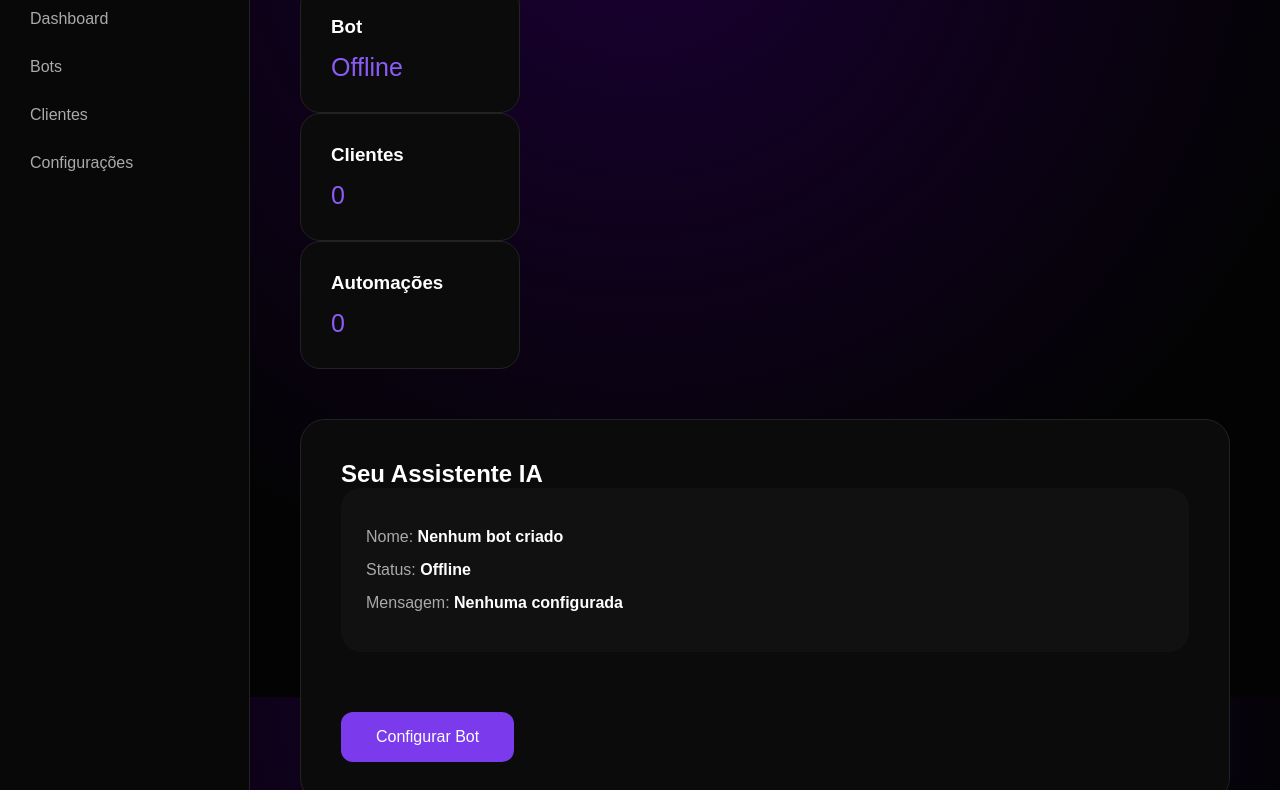
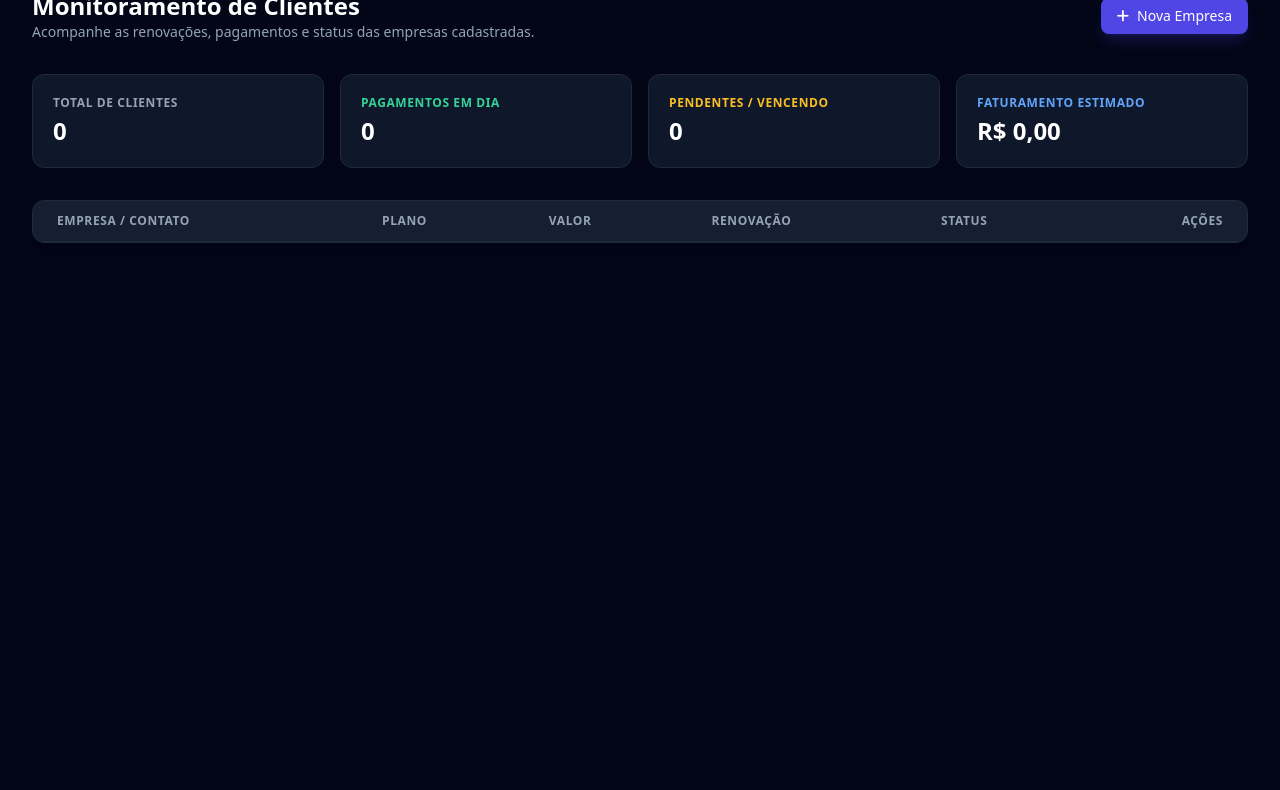
Before and after one commit to Saykswzx/zyntra-ai, a plain HTML site: page dashboard.html in a window 1280 px wide. Shown: the part 103-893 px from the top of the page. After the commit the page ends 800 px from the top, so only its background shows below. Drawn offline with nearby package versions, Linux system fonts and the light colour scheme.

Commit message:
Update dashboard.html

```diff
--- a/dashboard.html
+++ b/dashboard.html
@@ -1,164 +1,77 @@
 <!DOCTYPE html>
+<html lang="pt-BR">
+<head>
+    <meta charset="UTF-8">
+    <meta name="viewport" content="width=device-width, initial-scale=1.0">
+    <title>Zyntra | Painel da Equipe</title>
+    <script src="https://cdn.tailwindcss.com"></script>
+    <link rel="stylesheet" href="https://cdnjs.cloudflare.com/ajax/libs/font-awesome/6.4.0/css/all.min.css">
+</head>
+<body class="bg-slate-950 text-slate-100 font-sans min-h-screen">
 
-<html lang="pt-BR">
+    <header class="bg-slate-900 border-b border-slate-800 px-6 py-4 flex justify-between items-center">
+        <div class="flex items-center space-x-3">
+            <span class="text-xl font-bold bg-gradient-to-r from-blue-400 to-indigo-500 bg-clip-text text-transparent">Zyntra Team</span>
+            <span class="text-xs bg-indigo-500/20 text-indigo-400 px-2.5 py-1 rounded-full border border-indigo-500/30">Área Restrita</span>
+        </div>
+        <div class="flex items-center space-x-4">
+            <span class="text-sm text-slate-400"><i class="fa-solid fa-user-shield mr-2"></i>Equipe Admin</span>
+            <a href="index.html" class="text-sm text-slate-400 hover:text-white transition"><i class="fa-solid fa-arrow-right-from-bracket mr-1"></i> Sair</a>
+        </div>
+    </header>
 
-<head>
+    <main class="max-w-7xl mx-auto px-4 sm:px-6 lg:px-8 py-8">
 
-<meta charset="UTF-8">
+        <div class="mb-8 flex flex-col sm:flex-row justify-between items-start sm:items-center gap-4">
+            <div>
+                <h1 class="text-2xl font-bold text-white">Monitoramento de Clientes</h1>
+                <p class="text-sm text-slate-400">Acompanhe as renovações, pagamentos e status das empresas cadastradas.</p>
+            </div>
+            <button onclick="adicionarEmpresaModal()" class="bg-indigo-600 hover:bg-indigo-500 text-white px-4 py-2 rounded-lg text-sm font-medium transition flex items-center shadow-lg shadow-indigo-600/20">
+                <i class="fa-solid fa-plus mr-2"></i> Nova Empresa
+            </button>
+        </div>
 
-<meta name="viewport" content="width=device-width, initial-scale=1.0">
+        <div class="grid grid-cols-1 sm:grid-cols-2 lg:grid-cols-4 gap-4 mb-8">
+            <div class="bg-slate-900 border border-slate-800 p-5 rounded-xl">
+                <p class="text-xs text-slate-400 uppercase tracking-wider font-semibold">Total de Clientes</p>
+                <h3 class="text-2xl font-bold text-white mt-1" id="total-clientes">0</h3>
+            </div>
+            <div class="bg-slate-900 border border-slate-800 p-5 rounded-xl">
+                <p class="text-xs text-emerald-400 uppercase tracking-wider font-semibold">Pagamentos em Dia</p>
+                <h3 class="text-2xl font-bold text-white mt-1" id="total-pagos">0</h3>
+            </div>
+            <div class="bg-slate-900 border border-slate-800 p-5 rounded-xl">
+                <p class="text-xs text-amber-400 uppercase tracking-wider font-semibold">Pendentes / Vencendo</p>
+                <h3 class="text-2xl font-bold text-white mt-1" id="total-pendentes">0</h3>
+            </div>
+            <div class="bg-slate-900 border border-slate-800 p-5 rounded-xl">
+                <p class="text-xs text-blue-400 uppercase tracking-wider font-semibold">Faturamento Estimado</p>
+                <h3 class="text-2xl font-bold text-white mt-1" id="total-faturamento">R$ 0,00</h3>
+            </div>
+        </div>
 
+        <div class="bg-slate-900 border border-slate-800 rounded-xl overflow-hidden shadow-xl">
+            <div class="overflow-x-auto">
+                <table class="w-full text-left border-collapse">
+                    <thead>
+                        <tr class="bg-slate-800/50 text-slate-400 text-xs uppercase tracking-wider border-b border-slate-800">
+                            <th class="py-3 px-6">Empresa / Contato</th>
+                            <th class="py-3 px-6">Plano</th>
+                            <th class="py-3 px-6">Valor</th>
+                            <th class="py-3 px-6">Renovação</th>
+                            <th class="py-3 px-6">Status</th>
+                            <th class="py-3 px-6 text-right">Ações</th>
+                        </tr>
+                    </thead>
+                    <tbody id="tabela-empresas" class="divide-y divide-slate-800 text-sm">
+                        </tbody>
+                </table>
+            </div>
+        </div>
 
-<title>Zyntra Dashboard</title>
+    </main>
 
-
-<link rel="stylesheet" href="style.css">
-
-
-</head>
-
-
-<body>
-
-
-<div class="dashboard">
-
-
-<aside>
-
-<h2>
-ZYNTRA
-</h2>
-
-
-<a>
-Dashboard
-</a>
-
-
-<a>
-Bots
-</a>
-
-
-<a>
-Clientes
-</a>
-
-
-<a>
-Configurações
-</a>
-
-
-</aside>
-
-
-
-
-
-<main>
-
-
-<h1>
-Olá, <span id="companyName">Empresa</span> 👋
-</h1>
-
-
-
-<div class="stat">
-
-<h3>
-Bot
-</h3>
-
-<p id="botStatus">
-Offline
-</p>
-
-</div>
-
-
-<div class="stat">
-
-<h3>
-Clientes
-</h3>
-
-<p id="clients">
-0
-</p>
-
-</div>
-
-
-
-<div class="stat">
-
-<h3>
-Automações
-</h3>
-
-<p id="automationCount">
-0
-</p>
-
-</div>
-
-
-
-
-<section class="bot-panel">
-
-<h2>
-Seu Assistente IA
-</h2>
-
-
-<div class="bot-info">
-
-<p>
-Nome:
-<span id="botNameDisplay">
-Nenhum bot criado
-</span>
-</p>
-
-
-<p>
-Status:
-<span id="botStatusDisplay">
-Offline
-</span>
-</p>
-
-
-<p>
-Mensagem:
-<span id="botMessageDisplay">
-Nenhuma configurada
-</span>
-</p>
-
-
-</div>
-
-
-<button onclick="window.location.href='bot.html'">
-Configurar Bot
-</button>
-
-
-</section>
-
-
-
-</main>
-
-
-</div>
-
-
+    <script src="painel.js"></script>
 </body>
-
 </html>
```
